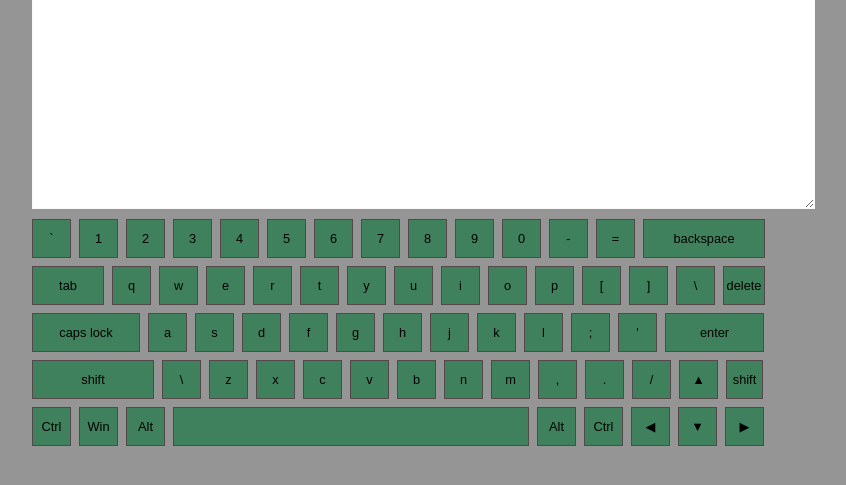
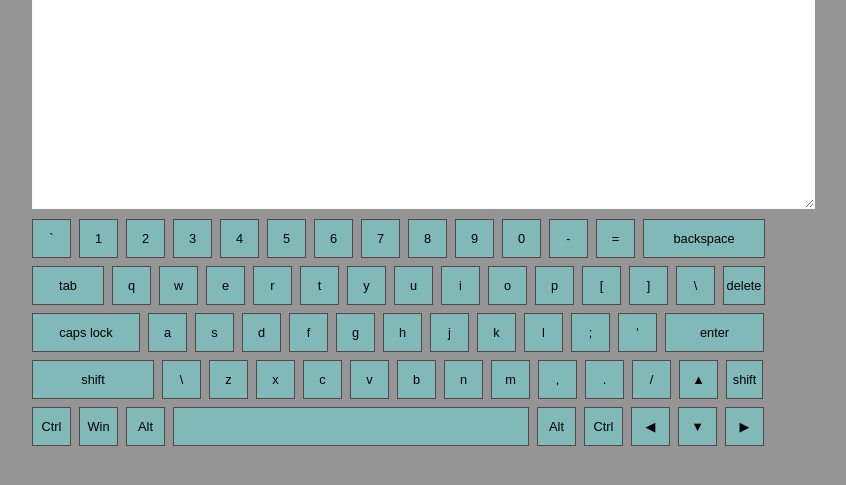
Before and after one commit to Slazhe/RSS-Virtual-Keyboard, a plain HTML site: page index.html in a window 1280 px wide. Shown: the part 151-636 px from the top of the page, without its empty margins (179-1025 px from the left). Drawn offline with Linux system fonts and the light colour scheme; a script that the page names is missing.

Commit message:
add files

```diff
--- a/style.css
+++ b/style.css
@@ -37,7 +37,7 @@
         height: 37px;
         line-height: 37px;
         text-align: center;
-        background: rgba(10, 117, 58, 0.61);
+        background: rgba(117, 206, 206, 0.61);
         border: 1px solid #554848;
         }
             .capslock, .tab, .left-shift {
```
